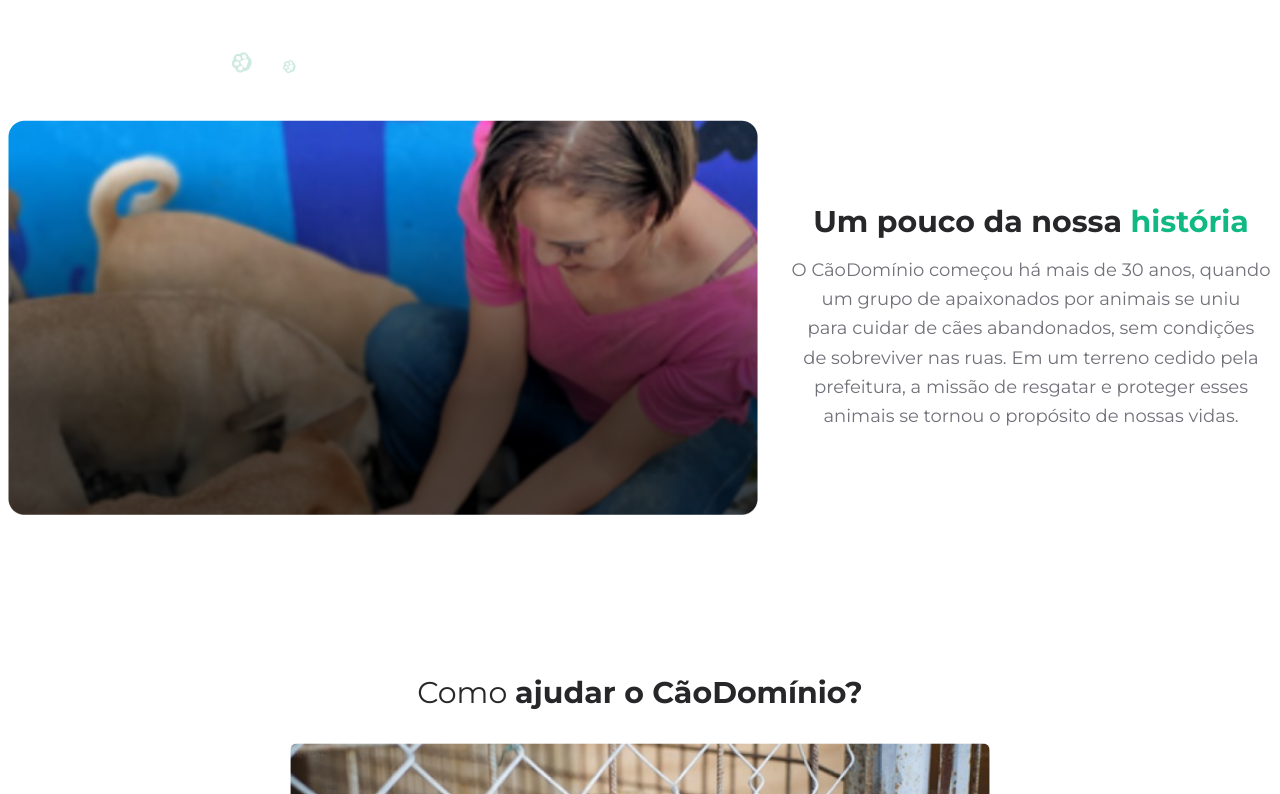
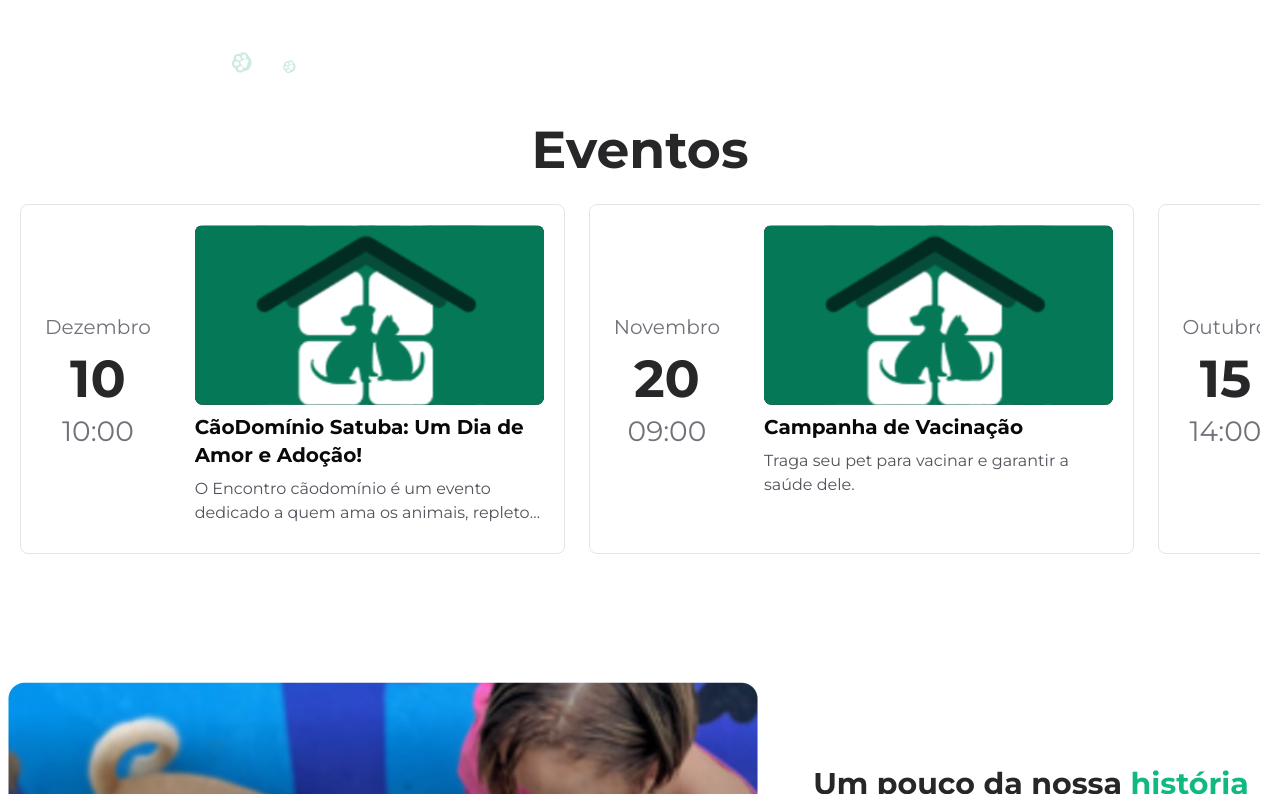
Before and after one commit to pataamada/ong-manager, a Next.js app: page /landing in a window 1280 px wide. Shown: the part 846-1640 px from the top of the page. Built offline with nearby package versions, Linux system fonts and the light colour scheme.

Commit message:
feat: event section

```diff
--- a/src/app/landing/-components/Footer.tsx
+++ b/src/app/landing/-components/Footer.tsx
@@ -23,6 +23,7 @@ const socials = [
 ]
 
 const sections = [
+	{ name: "events", label: "Eventos", link: "#events" },
 	{ name: "about", label: "Sobre nós", link: "#our-story" },
 	{ name: "pets", label: "Conheça nossos peludos", link: "#available-pets" },
 	{ name: "help", label: "Precisamos da sua ajuda", link: "#campaigns" },
@@ -40,7 +41,7 @@ const menu = [
 export function Footer() {
 	return (
 		<footer className="bg-primary text-white py-12 px-2">
-			<div className="container mx-auto max-w-screen-2xl flex flex-wrap justify-between md:items-center items-start gap-12 pl-4 md:pl-20">
+			<div className="container mx-auto max-w-screen-2xl flex flex-wrap justify-between items-start gap-12 pl-4 md:pl-20">
 				<div className="w-full md:w-96 h-auto flex-shrink-0 lg:mr-[140px]">
 					<Image
 						src="/landingPage/footer-images/icon.svg"
@@ -72,7 +73,7 @@ export function Footer() {
 					</div>
 				</div>
 
-				<div className="flex-1 w-full md:w-auto min-h-[186px]">
+				<div className="flex-1 w-full md:w-auto min-h-[186px] md:pt-[83px] pt-0">
 					<h3 className="text-subtitle-2 font-bold mb-2">Sessões</h3>
 					<ul className="space-y-1">
 						{sections.map((section, index) => (
@@ -88,7 +89,7 @@ export function Footer() {
 					</ul>
 				</div>
 
-				<div className="flex-1 w-full md:w-auto min-h-[186px]">
+				<div className="flex-1 w-full md:w-auto min-h-[186px] md:pt-[83px] pt-0">
 					<h3 className="text-subtitle-2 mb-2 font-bold">Menu</h3>
 					<ul className="space-y-1">
 						{menu.map((menuItem, index) => (
--- /dev/null
+++ b/src/app/landing/-components/events.tsx
@@ -0,0 +1,100 @@
+"use client"
+import { Carousel, CarouselContent, CarouselItem } from "@/components/ui/carousel"
+import Image from "next/image"
+
+/* TODO: Trocar pelo import de event.model.ts */
+export interface Event {
+	id: string
+	title: string
+	description: string
+	date: string
+	image?: string
+	updatedBy: string
+}
+
+const mockedEvents: Event[] = [
+	{
+		id: "1",
+		title: "CãoDomínio Satuba: Um Dia de Amor e Adoção!",
+		description:
+			"O Encontro cãodomínio é um evento dedicado a quem ama os animais, repleto de oportunidades para transformar vidas! Nesta edição, teremos uma grande feira de adoção com cães e gatos resgatados, todos prontos para encontrar um lar cheio de carinho. Além disso, o evento contará com atividades para todas as idades, incluindo um espaço kids, praça de alimentação, bazar solidário, palestras sobre cuidados e bem-estar animal, e sorteios. É uma chance única de contribuir com a causa, seja adotando, doando ou simplesmente participando deste dia especial de solidariedade e amor pelos animais!",
+		date: "2023-12-10T10:00:00",
+		updatedBy: "admin",
+	},
+	{
+		id: "2",
+		title: "Campanha de Vacinação",
+		description: "Traga seu pet para vacinar e garantir a saúde dele.",
+		date: "2023-11-20T09:00:00",
+		updatedBy: "admin",
+	},
+	{
+		id: "3",
+		title: "Palestra sobre Cuidados com Animais",
+		description: "Aprenda mais sobre como cuidar do seu pet com especialistas.",
+		date: "2023-10-15T14:00:00",
+		updatedBy: "admin",
+	},
+	{
+		id: "4",
+		title: "Evento de Arrecadação de Rações",
+		description: "Ajude-nos a arrecadar rações para os animais resgatados.",
+		date: "2023-09-05T11:00:00",
+		updatedBy: "admin",
+	},
+]
+
+const formatDate = (date: string) => {
+	const month = new Date(date).toLocaleString("pt-BR", { month: "long" })
+	const day = new Date(date).getDate()
+	const time = new Date(date).toLocaleString("pt-BR", { hour: "numeric", minute: "numeric" })
+	return { month, day, time }
+}
+
+export function Events() {
+	return (
+		<div id="events">
+			<h2 className="text-h2 text-zinc-800 mb-6 text-center">Eventos</h2>
+			<div className="mx-auto px-3">
+				<Carousel>
+					<CarouselContent className="-ml-6">
+						{mockedEvents.map(event => (
+							<CarouselItem className="pl-6 lg:basis-[45%] md:basis-2/3 basis-10/12" key={event.id}>
+								<div className=" bg-white border rounded-lg min-h-[350px] w-[640px] h-full max-w-full select-none text-pretty flex sm:flex-row flex-col-reverse">
+									<div className="md:p-6 p-2 px-6 pr-0 flex items-center sm:justify-center sm:flex-col text-zinc-500 gap-2">
+										<span className="flex flex-row-reverse sm:flex-col text-center gap-2">
+											<p className="capitalize text-subtitle-2">{formatDate(event.date).month}</p>
+											<p className="sm:text-[3.25rem] sm:font-bold sm:text-zinc-800 sm:leading-[60px] text-subtitle-2">
+												{formatDate(event.date).day}
+											</p>
+										</span>
+										<p className=" sm:text-[1.75rem] leading-[36px] text-subtitle-2">
+											{formatDate(event.date).time}
+										</p>
+									</div>
+									<div className="md:p-5 p-2 px-6 ">
+										<div className="w-full rounded-lg h-[180px] relative">
+											<Image
+												src={event.image || "/landingPage/events/card-placeholder.svg"}
+												alt={event.title}
+												className="object-cover rounded-lg"
+												fill
+											/>
+										</div>
+
+										<p className="text-subtitle-2 font-bold my-2 line-clamp-2 min-h-[56px] sm:min-h-0">
+											{event.title}
+										</p>
+										<p className="text-paragraph text-zinc-600 line-clamp-2 min-h-[48px] sm:min-h-0">
+											{event.description}
+										</p>
+									</div>
+								</div>
+							</CarouselItem>
+						))}
+					</CarouselContent>
+				</Carousel>
+			</div>
+		</div>
+	)
+}
--- a/src/app/landing/page.tsx
+++ b/src/app/landing/page.tsx
@@ -1,5 +1,6 @@
 import { AvailablePets } from "./-components/available-pets"
 import { CampaignSection } from "./-components/campaigns"
+import { Events } from "./-components/events"
 import { Footer } from "./-components/footer"
 import { HeroSection } from "./-components/hero-section"
 import { HowToHelp } from "./-components/how-to-help"
@@ -17,6 +18,7 @@ export default function LandingPage() {
 			<div className="relative w-full min-h-screen">
 				<div className="max-w-[1440px] mx-auto relative px-2 [&>div]:lg:pb-[128px] [&>div]:pb-[64px]">
 						<HeroSection />
+						<Events />
 						<OurStory />
 						<HowToHelp />
 						<AvailablePets />
```
Also changed, not shown: public/landingPage/events/card-placeholder.svg (added).
